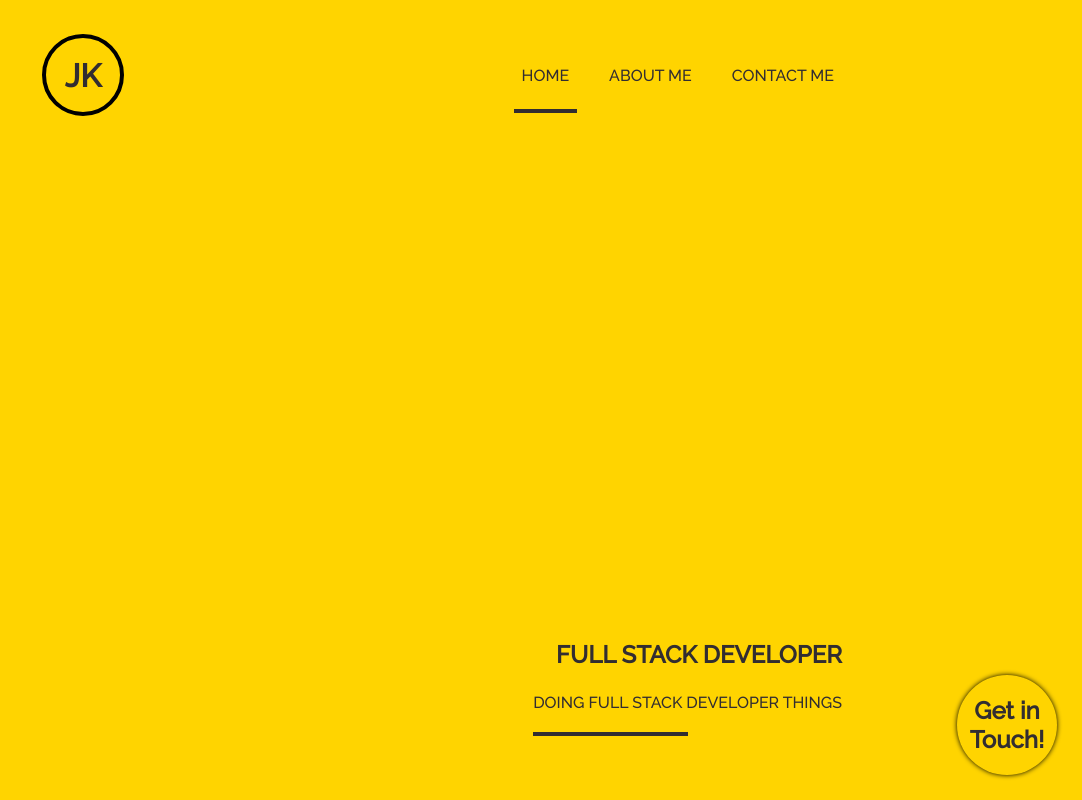
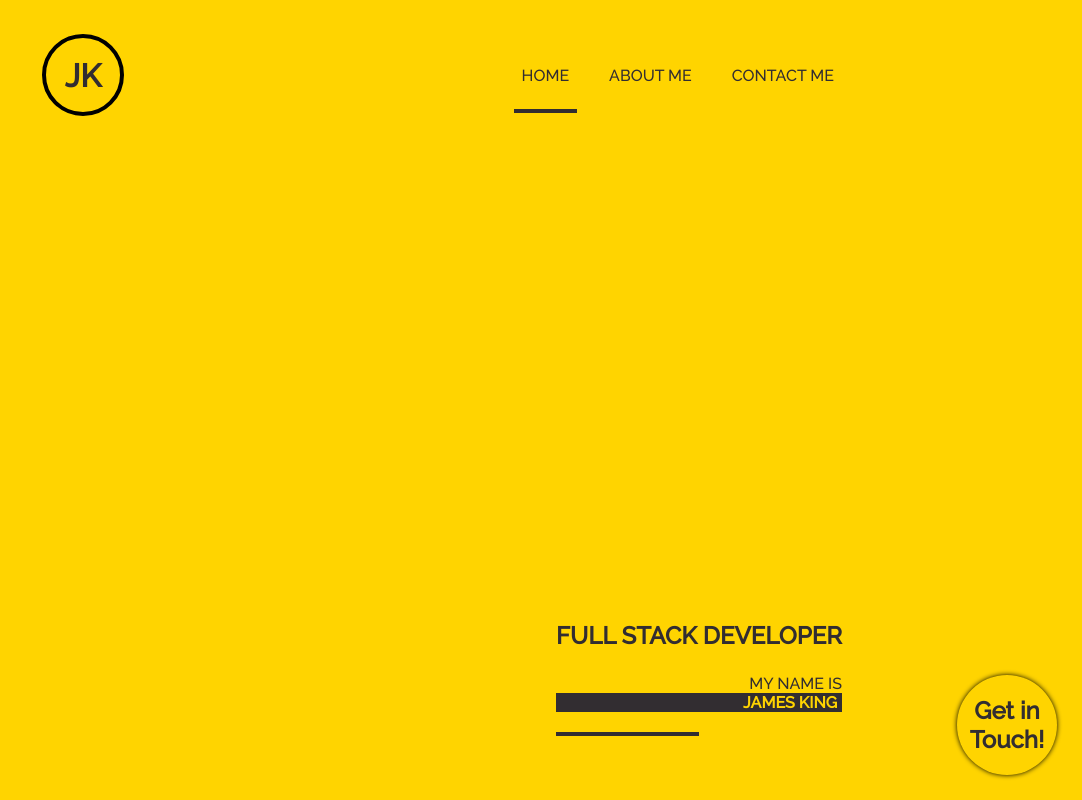
Before and after one commit to JamesAKing/portfolio, a React (Create React App) app: page / in a window 1280 px wide. Shown: the top 800 px of the page, without its empty margins (198-1280 px from the left). Built offline with nearby package versions, Linux system fonts and the light colour scheme.

Commit message:
updated copy and added new animation to highlight my name

```diff
--- a/src/App.js
+++ b/src/App.js
@@ -5,11 +5,11 @@ import AboutPage from './pages/about';
 import ContactMePage from './pages/contact-me';
 import HomePage from './pages/home';
 // import ProjectsPage from './pages/projects';
-// import ProjectPage from './pages/project';
+import ProjectPage from './pages/project';
 import ResumePage from './pages/resume';
 import ContactBubble from './components/cta-contact-bubble/ContactBubble';
 import Footer from './components/footer/Footer';
-import { homeURL, aboutURL, resumeURL, contactMeURL } from './utilities/URLS';
+import { homeURL, aboutURL, resumeURL, contactMeURL,projectsURL } from './utilities/URLS';
 
 function App() {
   return (
@@ -22,8 +22,8 @@ function App() {
           <Route exact path={homeURL} component={HomePage} />
           <Route path={aboutURL} component={AboutPage} />
           <Route path={resumeURL} component={ResumePage} />
-          {/* <Route exact path={projectsURL} component={ProjectsPage} />
-          <Route path={`${projectsURL}/:projectID`} component={ProjectPage} /> */}
+          {/* <Route exact path={projectsURL} component={ProjectsPage} /> */}
+          <Route path={`${projectsURL}/:projectID`} component={ProjectPage} />
           <Route path={contactMeURL} component={ContactMePage} />
         </Switch>
 
--- a/src/components/hero/Hero.js
+++ b/src/components/hero/Hero.js
@@ -7,7 +7,8 @@ function Hero() {
             <div className="hero__content">
                 <div className="hero__heading">
                     <h1 className="hero__text">FULL STACK DEVELOPER</h1>
-                    <p className="hero__text">DOING FULL STACK DEVELOPER THINGS</p>
+                    <p>MY NAME IS</p>
+                    <p className="hero__name hero__text">JAMES KING</p>
                     <div className="hero__line"></div>
                 </div>
             </div>
--- a/src/components/hero/Hero.scss
+++ b/src/components/hero/Hero.scss
@@ -42,6 +42,15 @@
         }
     }
 
+    &__name {
+        font-weight: 600;
+        padding: 0 .3em;
+        white-space: nowrap;
+        color: $color-background;
+        background-color: $color-text;
+        animation: width-grow 1s;
+    }
+
     &__line {
         position: absolute;
         bottom: 0;
@@ -57,3 +66,8 @@
         }
     }
 }
+
+@keyframes width-grow {
+    from {width: 0;}
+    to {width: 100%;}
+}
--- a/src/pages/project/index.js
+++ b/src/pages/project/index.js
@@ -1,4 +1,4 @@
-import React from 'react';
+import './index.scss';
 
 function ProjectPage() {
     return (
```
Also changed, not shown: src/pages/project/index.scss (added).
